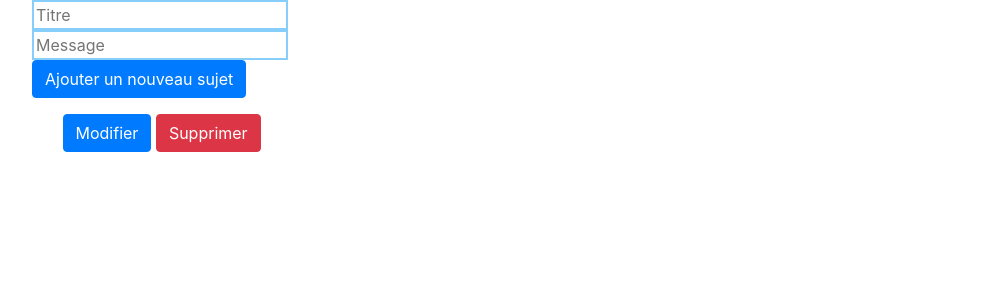
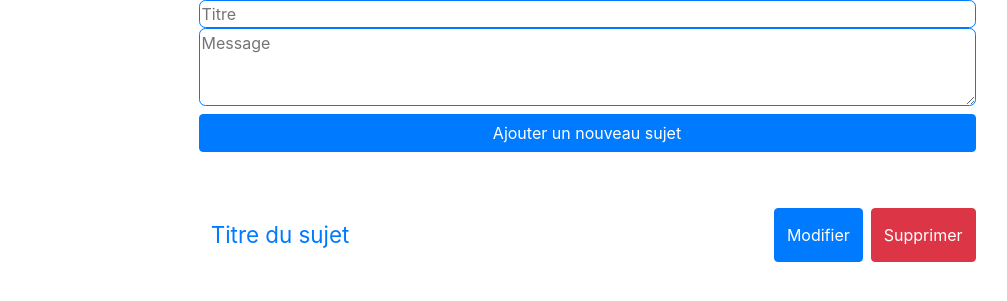
Before and after one commit to ManueB69/forum_framework, a PHP site: template templates/home.php in a window 1280 px wide. Shown: the top 301 px of the page, without its empty margins (53-1060 px from the left). Run offline with PHP 8.4, Linux system fonts and the light colour scheme; the template is opened without the code that fills it, so the values that code supplies are empty; some libraries are stand-ins or nearby versions.

Commit message:
bettered front-end rending

```diff
--- a/templates/home.php
+++ b/templates/home.php
@@ -9,14 +9,14 @@ use App\Model\Topic;
     <div id="new_topic">
         <form method="post">
             <input type="text" name="title" placeholder="Titre" />
-            <input type="text-area" name="mess_text" placeholder="Message" />
+            <textarea rows="3" name="mess_text" placeholder="Message" ></textarea>
             <button type="submit" class="btn btn-primary">Ajouter un nouveau sujet</button>
         </form>
     </div>
     <div id="topic_list">
-        <form method="post">
+        <form method="post" id="form_list">
             <input type="hidden" name="id" value="idDuSujet" />
-            <button class="btn btn-link" name="title" value="TitreDuSujet"></button>
+            <button id="moi" class="btn btn-link" name="title" value="TitreDuSujet">Titre du sujet</button>
             <button type="submit" class="btn btn-primary">Modifier</button>
             <button type="submit" class="btn btn-danger">Supprimer</button>
         </form>
--- a/templates/style.css
+++ b/templates/style.css
@@ -1,13 +1,54 @@
+nav {
+    width: 100%;
+}
+
 ul {
     list-style-type: none;
     display: flex;
     flex-direction: row;
     justify-content: space-between;
+    width: 60%;
+    margin: auto;
 }
 
-input {
-    border: 2px lightskyblue solid;
+input, textarea {
+    border: 1px #007bff solid;
+    border-radius: 0.4em;
     display: block;
-    margin: 1.5em;
-    color: skyblue;
+    color: #007bff ;
+    width: 100%;
 }
+
+#new_topic {
+    margin: auto;
+    margin-bottom:3em;
+    width: 70%;
+}
+
+#new_topic .btn {
+    margin-top: 0.5em ;
+    width:100%;
+}
+
+#topic_list {
+    margin: auto;
+    margin-bottom:3em;
+    width: 70%;
+}
+
+#form_list {
+    display: flex;
+    justify-content: space-between;
+
+}
+
+#moi {
+    flex:1 1 50%;
+    text-align: left;
+    font-size: 1.4em;
+    padding-left: 0;
+}
+
+#topic_list .btn {
+    margin: 0.5em 0 0.5em 0.5em;
+}
```
